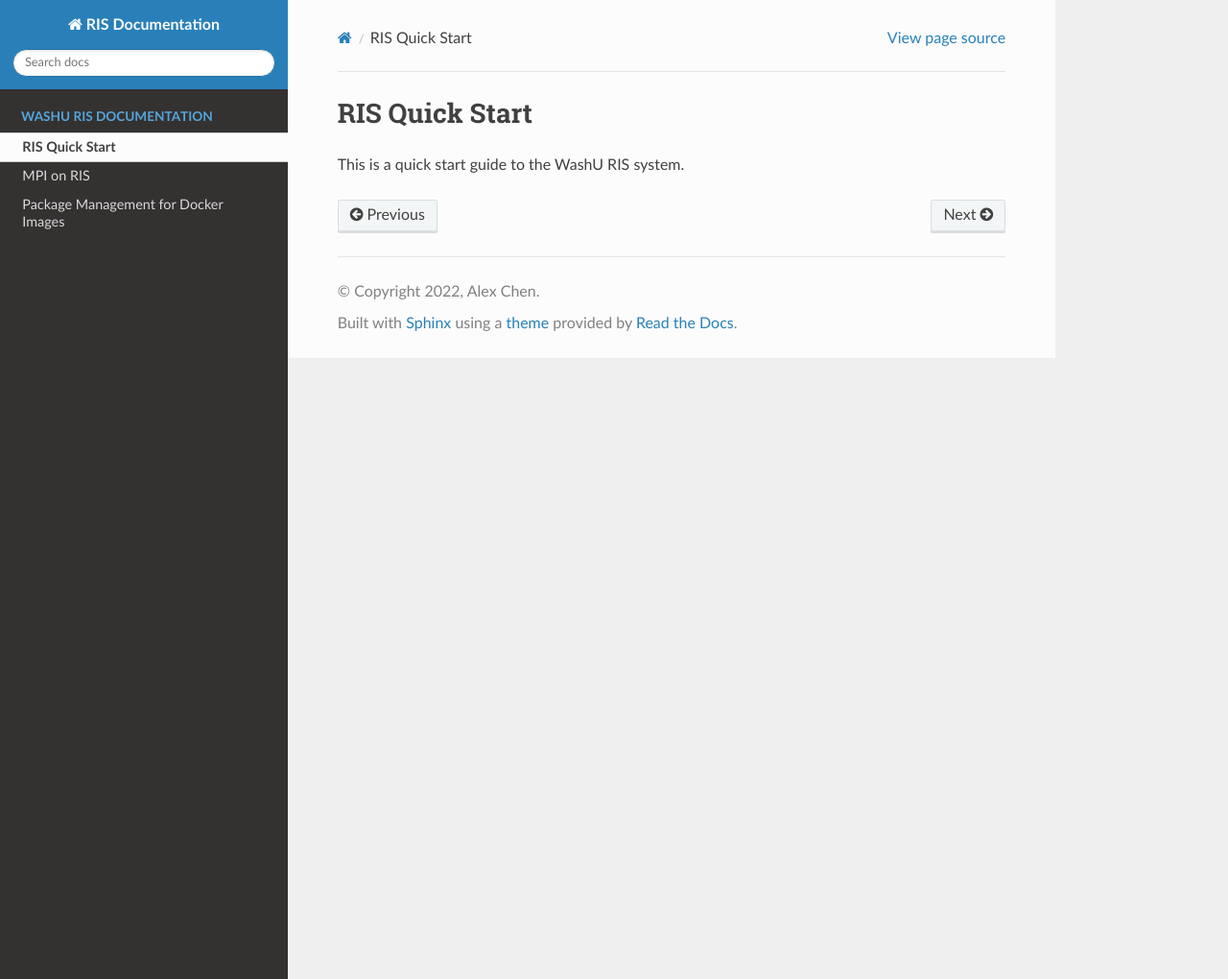
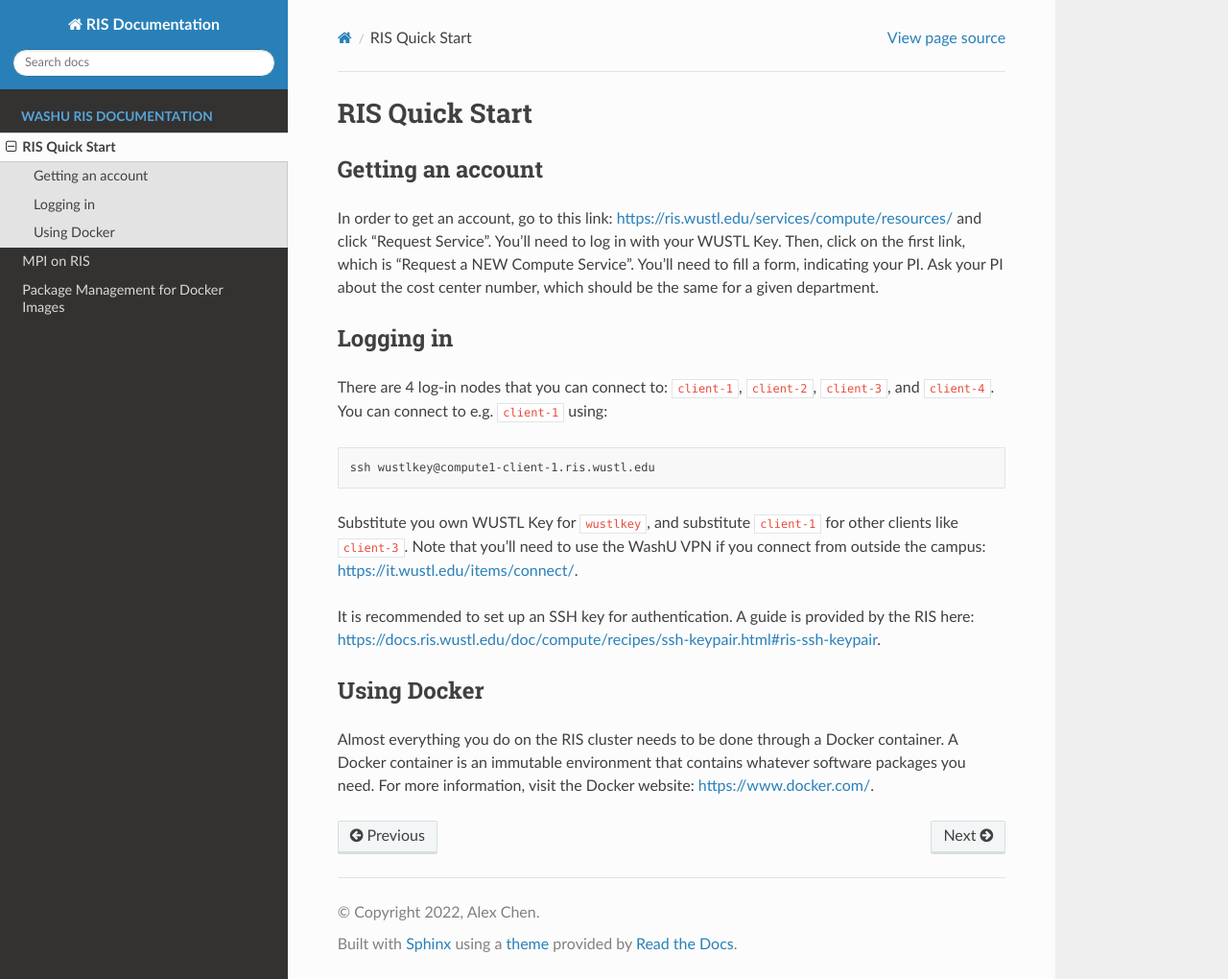
Before and after one commit to wuphysics/RIS_Documentation, a Sphinx documentation site: the page built from doc/quick_start.rst, in a window 1280 px wide and 1020 px high. Shown: the whole window at 96% size. Built offline with Sphinx 7.4.7 and the Read the Docs theme 2.0.0, drawn with Linux system fonts in a browser that asks for light colours.

Commit message:
updated quick start

```diff
--- a/doc/quick_start.rst
+++ b/doc/quick_start.rst
@@ -1,4 +1,38 @@
 RIS Quick Start
 ===============
 
-This is a quick start guide to the WashU RIS system.
+Getting an account
+------------------
+
+In order to get an account, go to this link:
+https://ris.wustl.edu/services/compute/resources/ and click “Request Service”.
+You’ll need to log in with your WUSTL Key. Then, click on the first link, which
+is “Request a NEW Compute Service”. You’ll need to fill a form, indicating your
+PI. Ask your PI about the cost center number, which should be the same for a
+given department.
+
+Logging in
+----------
+
+There are 4 log-in nodes that you can connect to: ``client-1``, ``client-2``, ``client-3``,
+and ``client-4``. You can connect to e.g. ``client-1`` using:
+
+.. code-block:: bash
+
+    ssh wustlkey@compute1-client-1.ris.wustl.edu
+
+Substitute you own WUSTL Key for ``wustlkey``, and substitute ``client-1`` for
+other clients like ``client-3``. Note that you’ll need to use the WashU VPN if
+you connect from outside the campus: https://it.wustl.edu/items/connect/.
+
+It is recommended to set up an SSH key for authentication. A guide is provided
+by the RIS here:
+https://docs.ris.wustl.edu/doc/compute/recipes/ssh-keypair.html#ris-ssh-keypair.
+
+Using Docker
+------------
+
+Almost everything you do on the RIS cluster needs to be done through a Docker
+container. A Docker container is an immutable environment that contains whatever
+software packages you need. For more information, visit the Docker website:
+https://www.docker.com/.
```
